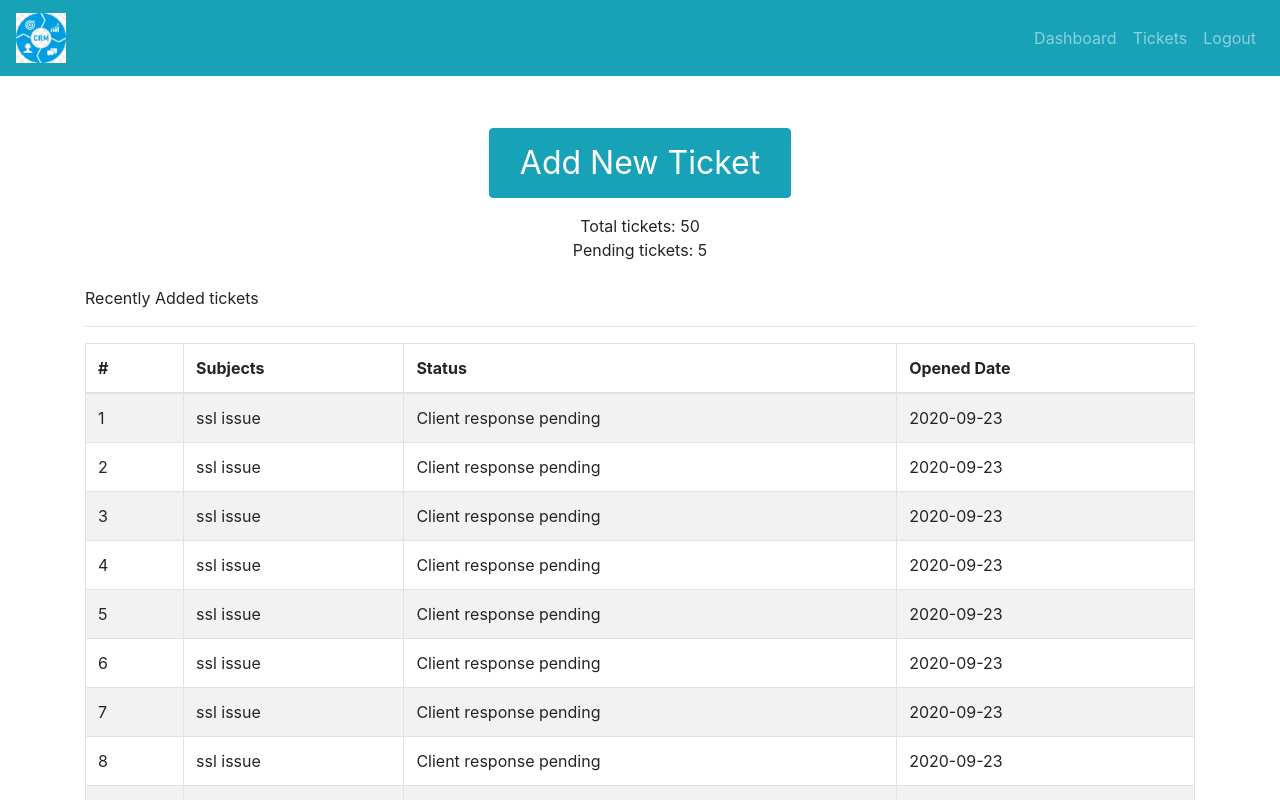
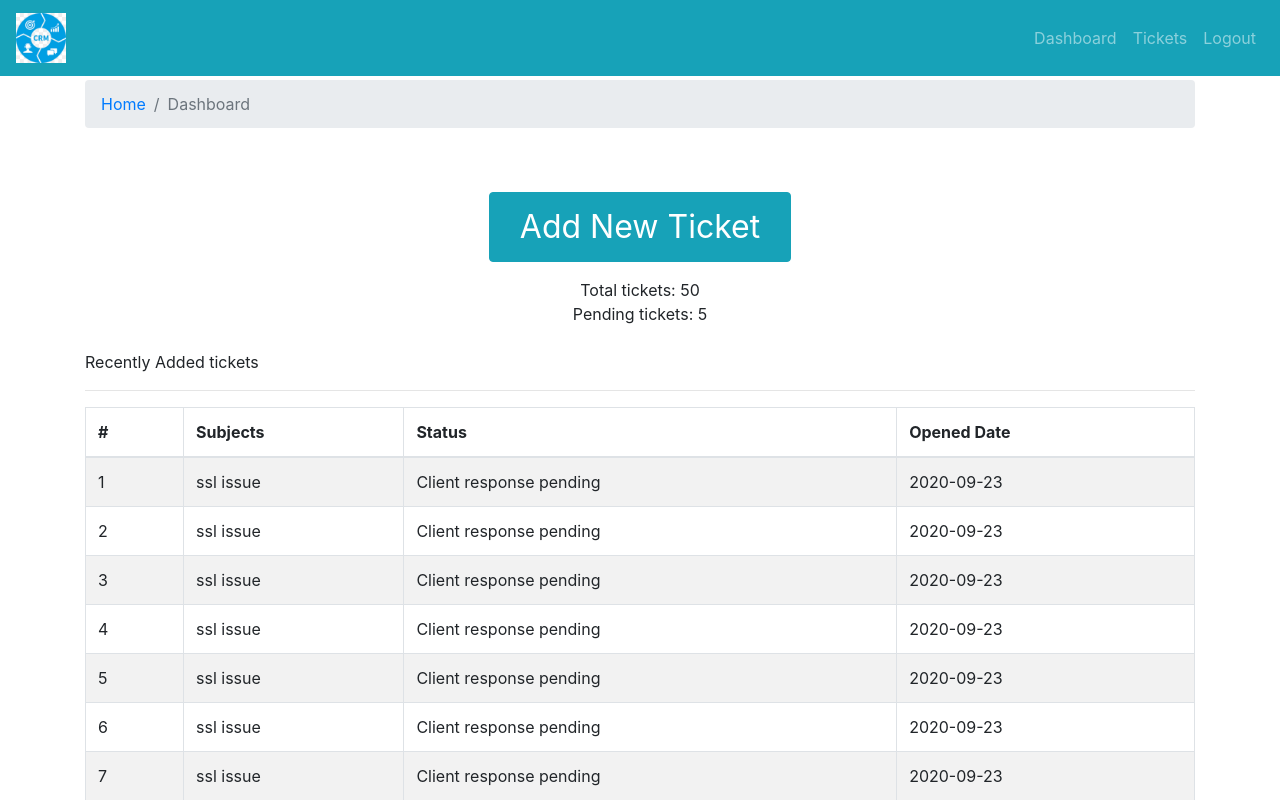
Before and after one commit to snehit-droid/crm-frontend, a React (Create React App) app: page / in a window 1280 px wide. Shown: the top 800 px of the page. Built offline with nearby package versions, Linux system fonts and the light colour scheme.

Commit message:
App updated

```diff
--- /dev/null
+++ b/src/components/breadcrumb/Breadcrumb.comp.js
@@ -0,0 +1,11 @@
+import React from 'react'
+import { Breadcrumb } from 'react-bootstrap'
+
+export const PageBreadcrumb = ({ page }) => {
+    return (
+        <Breadcrumb>
+            <Breadcrumb.Item href="/">Home</Breadcrumb.Item>
+            <Breadcrumb.Item active>{page}</Breadcrumb.Item>
+        </Breadcrumb>
+    )
+}
--- a/src/layout/DefaultLayout.js
+++ b/src/layout/DefaultLayout.js
@@ -5,7 +5,7 @@
 export const DefaultLayout = ({ children }) => {
     return(
         <div className="default-layout">
-            <header className="header">
+            <header className="header mb-2">
                 <Header />
             </header>
             <main className="main">
--- a/src/pages/dashboard/Dashboard.page.js
+++ b/src/pages/dashboard/Dashboard.page.js
@@ -2,10 +2,17 @@
 import { Container, Row, Col, Button } from 'react-bootstrap'
 import { TicketTable } from '../../components/ticket-table/TicketTable.comp'
 import tickets from '../../assets/data/dummy-tickets.json'
+import { PageBreadcrumb } from '../../components/breadcrumb/Breadcrumb.comp'
+
 
 export const Dashboard = () => {
     return(
         <Container>
+            <Row>
+                <Col>
+                    <PageBreadcrumb page="Dashboard" />
+                </Col>
+            </Row>
             <Row>
                 <Col className="text-center mt-5 mb-2">
                     <Button
```
Also changed, not shown: 1 other file (tests, documents, lock files or other folders).
